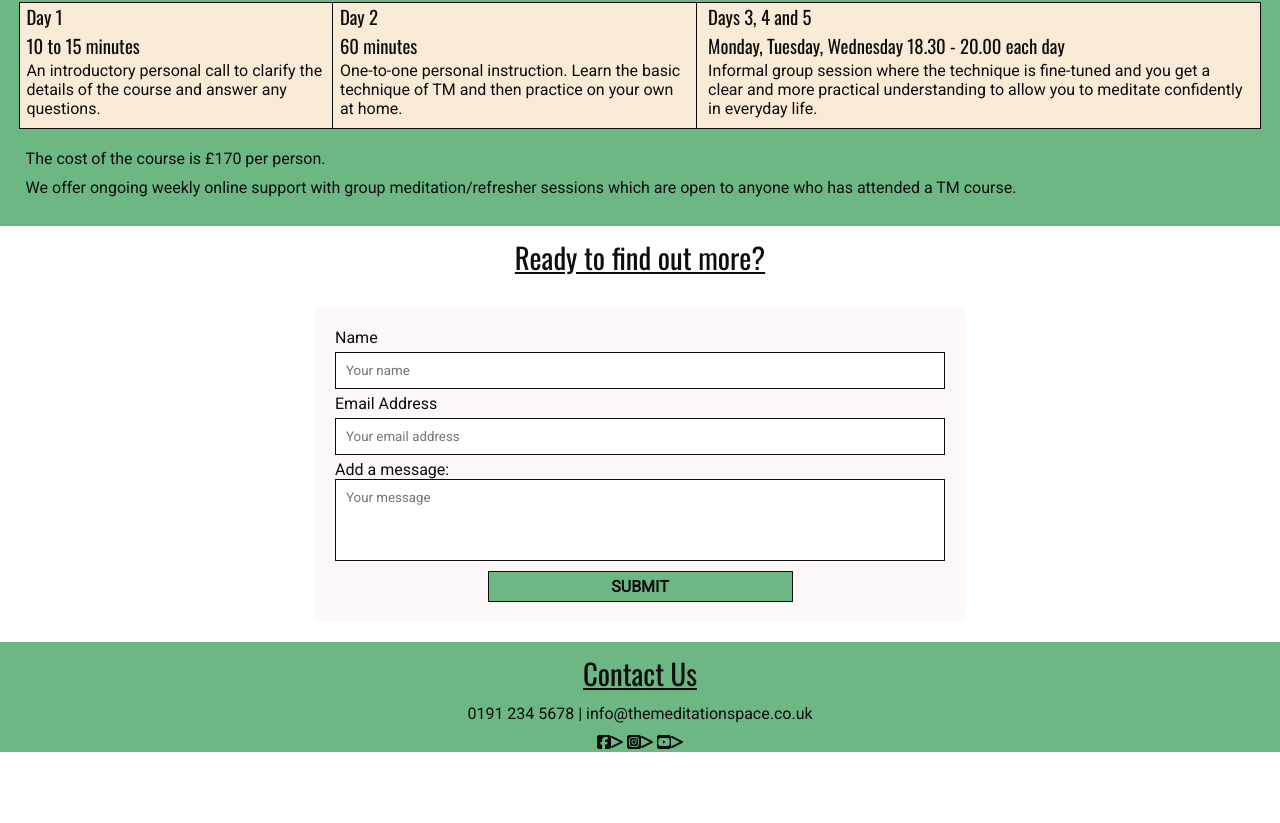
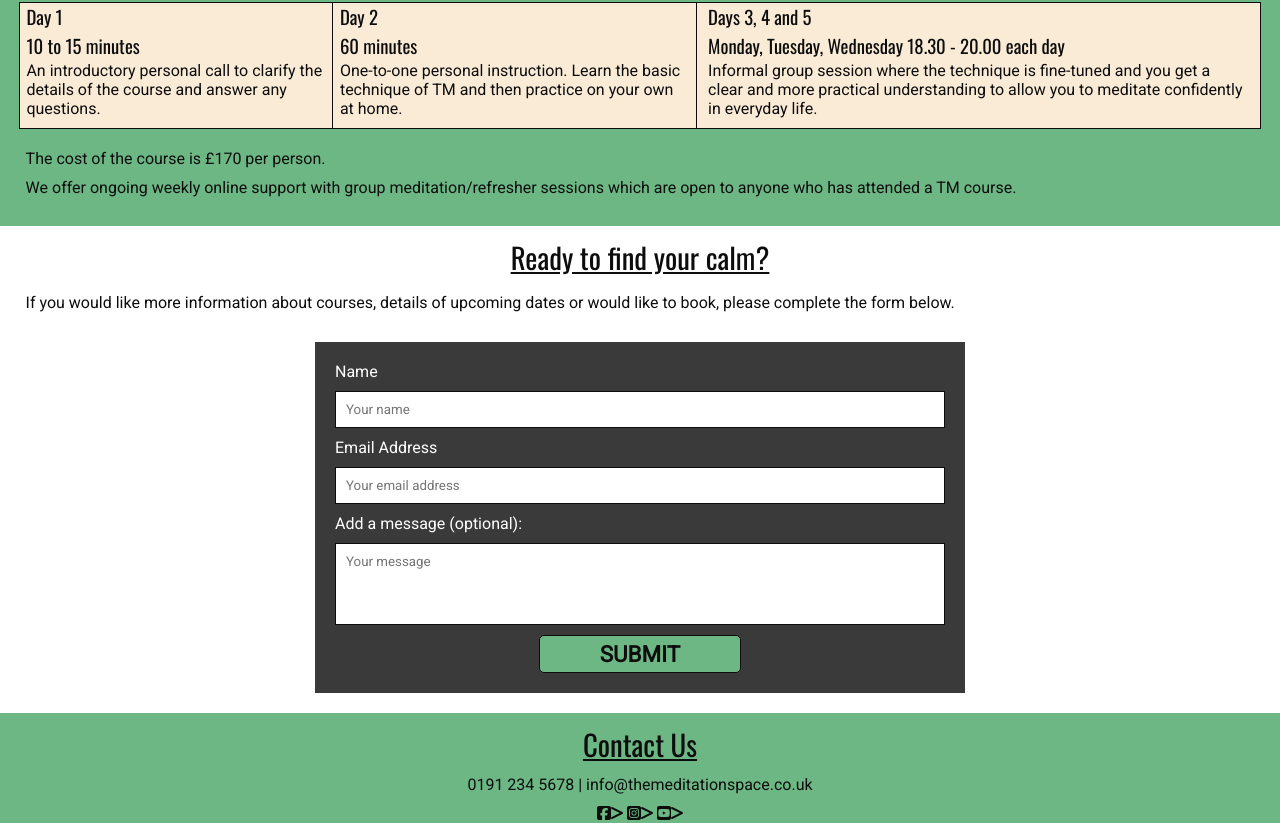
Before and after one commit to GBell94/Meditation-Space, a plain HTML site: page index.html in a window 1280 px wide. Shown: the part 1379-2202 px from the top of the page. Before the commit the page ends 2131 px from the top, so only its background shows below. Drawn offline with nearby package versions, Linux system fonts and the light colour scheme.

Commit message:
Style sign up form

```diff
--- a/assets/css/style.css
+++ b/assets/css/style.css
@@ -162,7 +162,7 @@ p {
     text-align: center;
     text-decoration: underline;
     padding-top: 10px;
-    padding-bottom: 10px;
+    padding-bottom: 15px;
 }
 
 .contact-form {
@@ -170,55 +170,46 @@ p {
     flex-direction: column;
     max-width: 650px;
     padding: 20px;
-    background-color: #fef9f8;
+    background-color: rgb(59, 58, 58);
     margin: 20px auto;
+    color: white;
 }
 
-/* .contact-form h2 {
-    padding-bottom: 10px;
-    text-align: center;
-    font-size: 180%;
-} */
-
-/* .contact-form h3 {
-    text-align: left;
-    padding-bottom: 10px;
-} */
-
 .text-input {
-    margin-top: 5px;
-    margin-bottom: 5px;
+    margin-top: 10px;
+    margin-bottom: 10px;
     padding: 10px;
     border: 1px, solid, #0d0d0d;
     font-family: Roboto, sans-serif;
 }
 
 textarea {
+    margin-top: 10px;
     margin-bottom: 10px;
     padding: 10px;
     border: 1px solid #0d0d0d;
     resize: none;
     font-family: Roboto, sans-serif;
-    /* font-size: 80%; */
 }
 
 .submit-button {
     background-color: #6db784;
     color: #0d0d0d;
     border: 1px, solid, #0d0d0d;
+    border-radius: 5px;
     padding: 5px;
+    width: 33%;
+    align-self: center;
     font-family: Roboto, sans-serif;
-    font-size: 100%;
+    font-weight: 600;
+    font-size: 140%;
     text-transform: uppercase;
     text-align: center;
-    font-weight: 600;
-    width: 50%;
-    align-self: center;
 }
 
 .submit-button:hover {
-    background-color: #0d0d0d;
-    color:#fff;
+    background-color: #fff;
+    color: #0d0d0d;
 }
 
 /* Contact Us section */
--- a/index.html
+++ b/index.html
@@ -105,7 +105,9 @@
 <!-- Sign up form -->
 
 <div id="signup">
-    <h2>Ready to find out more?</h2>
+    <h2>Ready to find your calm?</h2>
+    <p>If you would like more information about courses, details of upcoming dates or would like to book,
+        please complete the form below.</p>
 
     <form class="contact-form" method="post" action="https://formdump.codeinstitute.net/">
 
@@ -124,7 +126,7 @@
         <label for="both">Both</label>
         <input type="radio" id="both" name="info-type" value="both" required>
         </div> -->
-        <label for="message">Add a message:</label>
+        <label for="message">Add a message (optional):</label>
         <textarea name="message" id="message" placeholder="Your message" rows="4" columns="20"></textarea>
 
         <input class="submit-button" type="submit" value="Submit">
```
